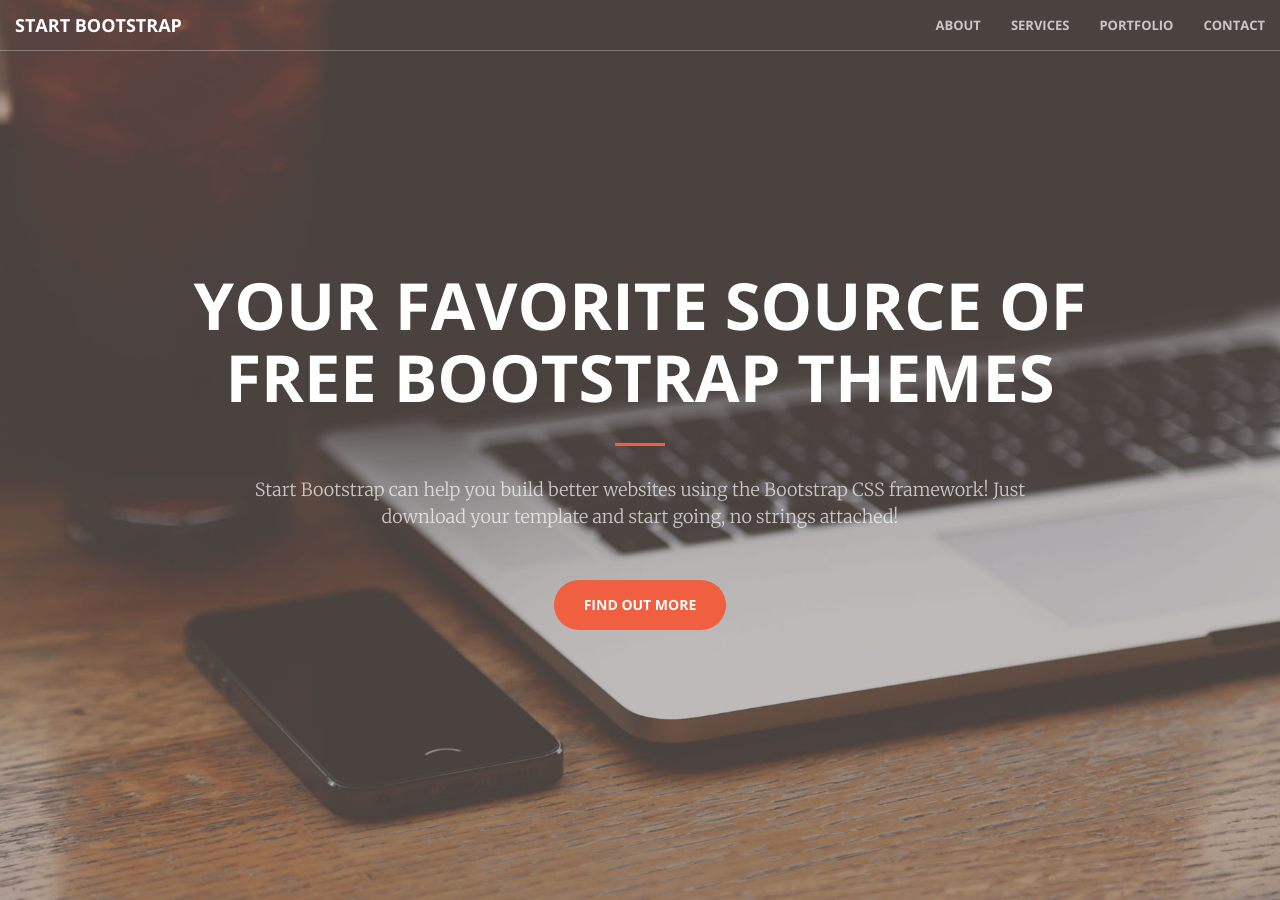
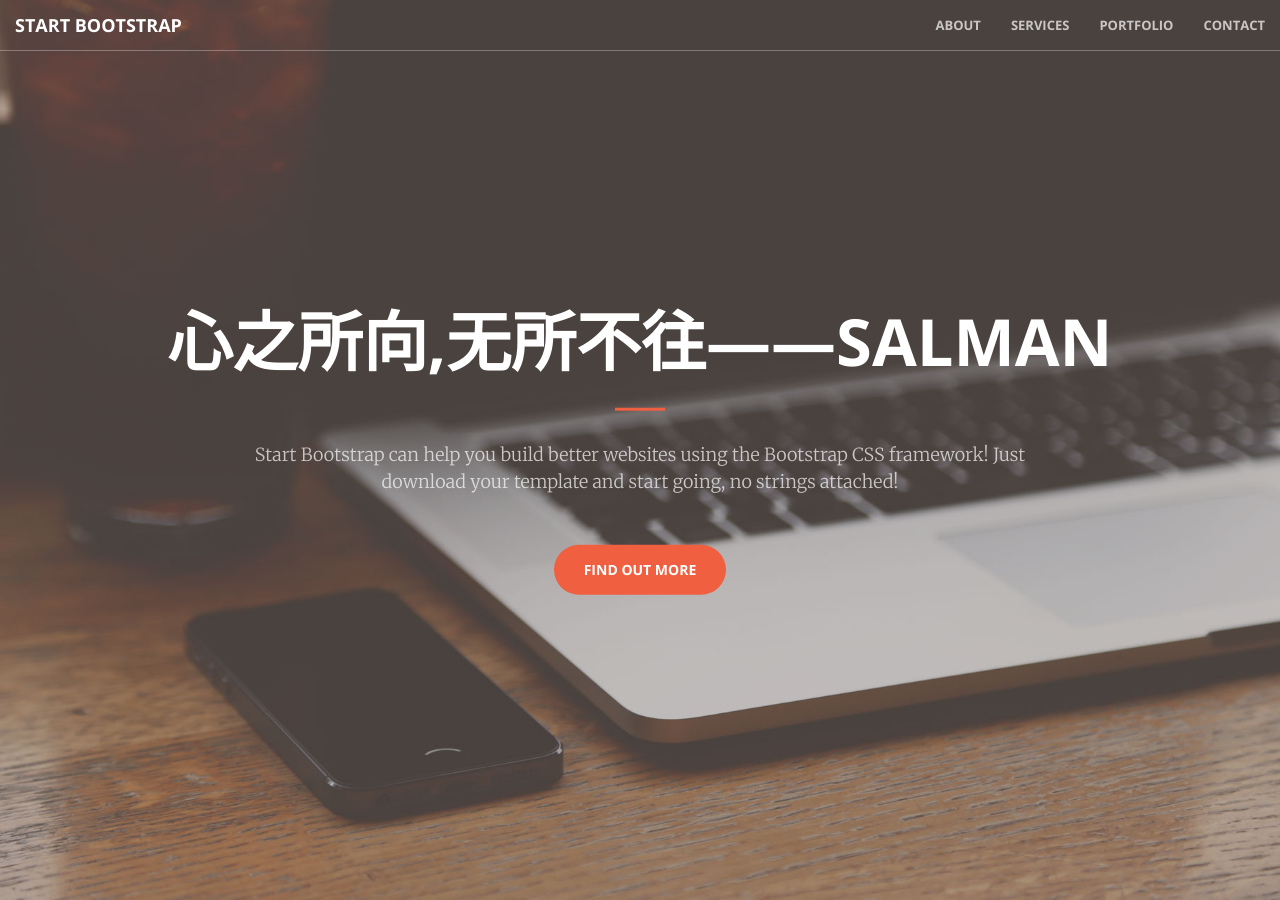
Before and after one commit to zhongpeng/zhongpeng.github.io, a Jekyll site: the page built from index.html, in a window 1280 px wide and 900 px high. Built offline with Jekyll 4.4.1, drawn with Linux system fonts in a browser that asks for light colours.

Commit message:
update head

```diff
--- a/_includes/header.html
+++ b/_includes/header.html
@@ -1,7 +1,7 @@
 <header>
     <div class="header-content">
         <div class="header-content-inner">
-            <h1>Your Favorite Source of Free Bootstrap Themes</h1>
+            <h1>心之所向,无所不往——Salman</h1>
             <hr>
             <p>Start Bootstrap can help you build better websites using the Bootstrap CSS framework! Just download your template and start going, no strings attached!</p>
             <a href="#about" class="btn btn-primary btn-xl page-scroll">Find Out More</a>
```
